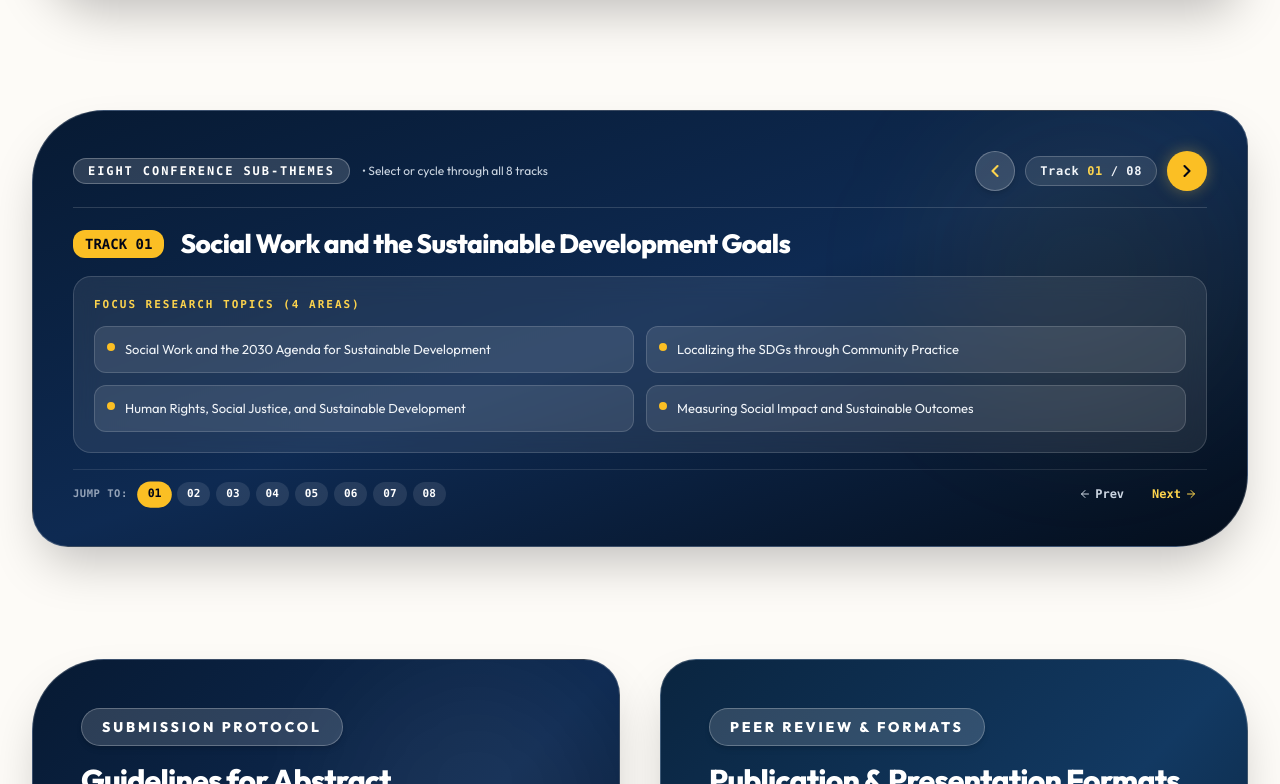
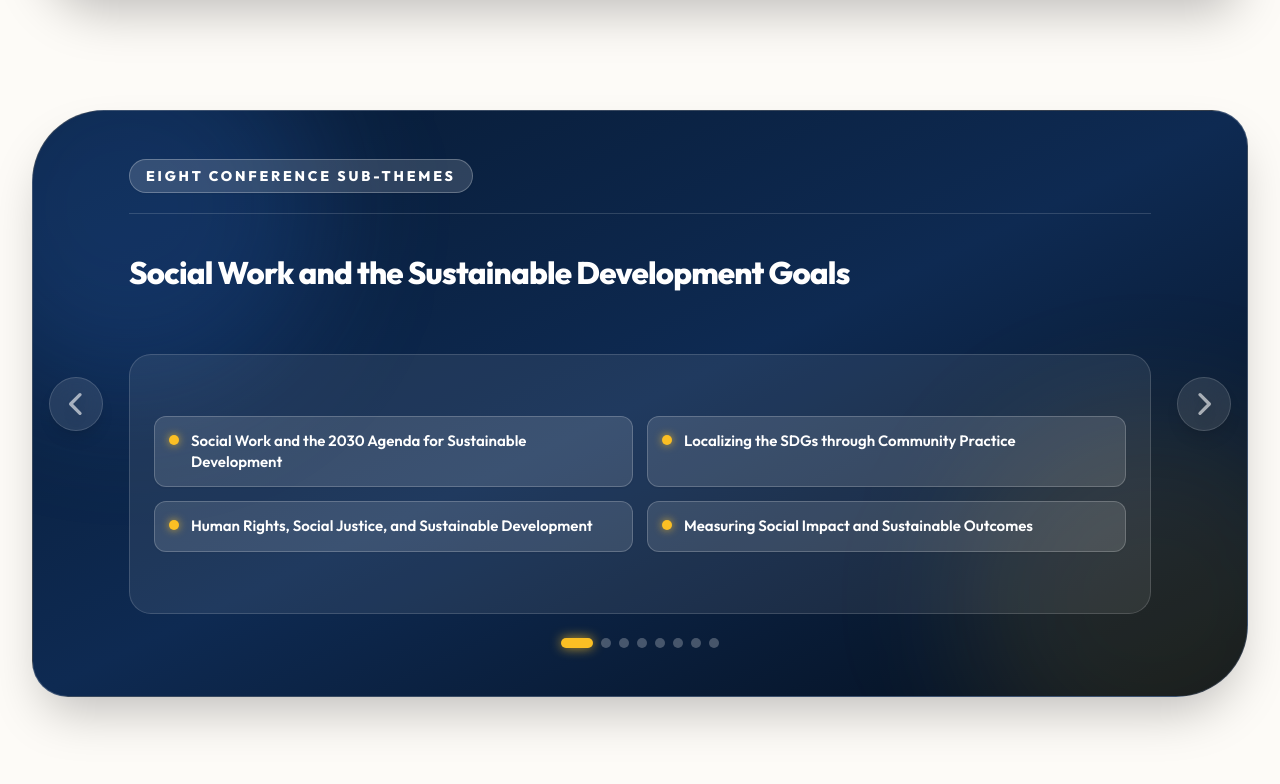
Before and after one commit to Rlabzteam/Dyuti27, a React (Vite) app: page /cfp in a window 1280 px wide. Shown: the part 1356-2140 px from the top of the page. Built offline with nearby package versions, Linux system fonts and the light colour scheme.

Commit message:
Enhance sub-themes showcase card with signature navy styling, fixed geometry, and high-visibility typography

```diff
--- a/src/pages/CallForPapers.tsx
+++ b/src/pages/CallForPapers.tsx
@@ -1,7 +1,7 @@
 import React, { useState } from 'react';
 import { Link } from 'react-router-dom';
 import { Button } from '@/components/ui/Button';
-import { Download, ChevronLeft, ChevronRight, ArrowLeft, ArrowRight } from 'lucide-react';
+import { Download } from 'lucide-react';
 import { CONFERENCE_DATA } from '@/data/conference';
 
 export const CallForPapers: React.FC = () => {
@@ -17,7 +17,6 @@ export const CallForPapers: React.FC = () => {
   };
 
   const activeTheme = CONFERENCE_DATA.subThemes[activeThemeIndex];
-  const activeTrackNum = String(activeThemeIndex + 1).padStart(2, '0');
 
   const participantTypes = [
     'Graduate Students',
@@ -124,134 +123,90 @@ export const CallForPapers: React.FC = () => {
           </div>
         </div>
 
-        {/* ── CONFERENCE THEMES (Compact Stepper Card with Arrow Navigation & Leaf Shape) ── */}
-        <div className="mb-20 lg:mb-28">
-          <div className="rounded-[28px] sm:rounded-[36px] rounded-tl-[56px] sm:rounded-tl-[72px] rounded-br-[56px] sm:rounded-br-[72px] overflow-hidden border border-white/20 shadow-2xl bg-gradient-to-br from-[#071A33] via-[#0e2a52] to-[#040e1c] text-white p-6 sm:p-8 lg:p-10 transition-all duration-300 relative">
+        {/* ── EIGHT CONFERENCE SUB-THEMES (Showcase Card with Fixed Shape & Signature Navy Blue Gradient) ── */}
+        <div className="relative w-full rounded-[28px] sm:rounded-[36px] rounded-tl-[56px] sm:rounded-tl-[72px] rounded-br-[56px] sm:rounded-br-[72px] overflow-hidden bg-gradient-to-br from-[#071A33] via-[#0e2a52] to-[#040e1c] border border-white/20 hover:border-amber-400/30 shadow-2xl p-6 sm:p-10 lg:p-12 text-white mb-20 lg:mb-28">
+          {/* Ambient Background Radial Glows */}
+          <div className="absolute -top-24 -left-24 w-96 h-96 bg-blue-500/20 rounded-full blur-3xl pointer-events-none" />
+          <div className="absolute -bottom-24 -right-24 w-96 h-96 bg-amber-400/10 rounded-full blur-3xl pointer-events-none" />
 
-            {/* Ambient Background Glow */}
-            <div className="absolute top-0 right-0 w-80 h-80 bg-amber-400/5 rounded-full blur-3xl pointer-events-none" />
-
-            {/* Top Bar: Section Title + Arrow Controls */}
-            <div className="flex flex-col sm:flex-row sm:items-center justify-between gap-4 pb-4 mb-5 border-b border-white/15 relative z-10">
-              <div className="flex items-center gap-3">
-                <span className="inline-flex items-center px-3.5 py-1 rounded-full bg-white/15 border border-white/25 text-white text-[11px] sm:text-xs font-mono font-black uppercase tracking-[0.16em]">
-                  Eight Conference Sub-Themes
-                </span>
-                <span className="text-xs text-slate-300 font-sans font-medium hidden md:inline">
-                  &bull; Select or cycle through all 8 tracks
-                </span>
-              </div>
-
-              {/* Arrow Stepper Controls */}
-              <div className="flex items-center gap-2.5 self-end sm:self-center">
+          {/* Left Arrow Button with Micro-Animation */}
           <button
             type="button"
             onClick={handlePrevTheme}
-                  aria-label="Previous conference theme"
-                  className="w-10 h-10 rounded-full bg-white/15 hover:bg-white/25 border border-white/25 flex items-center justify-center text-white transition-all hover:scale-105 active:scale-95 shadow-md cursor-pointer"
-                  title="Previous Theme"
+            aria-label="Previous Sub-Theme"
+            className="group/btn absolute left-2 sm:left-4 top-1/2 -translate-y-1/2 z-20 text-white/60 hover:text-amber-300 hover:scale-110 active:scale-95 transition-all duration-300 p-2.5 rounded-full bg-white/10 hover:bg-white/20 border border-white/15 hover:border-amber-400/40 backdrop-blur-md shadow-lg focus:outline-none cursor-pointer"
           >
-                  <ChevronLeft className="w-5 h-5 text-amber-300 stroke-[2.5]" />
+            <svg className="w-6 h-6 sm:w-8 sm:h-8 drop-shadow-lg transition-transform duration-300 group-hover/btn:-translate-x-0.5" fill="none" stroke="currentColor" viewBox="0 0 24 24">
+              <path strokeLinecap="round" strokeLinejoin="round" strokeWidth="2.5" d="M15 19l-7-7 7-7" />
+            </svg>
           </button>
 
-                <span className="font-mono text-xs font-black px-3.5 py-1.5 rounded-full bg-white/10 border border-white/20 text-slate-100 tracking-wider">
-                  Track <strong className="text-amber-300">{activeTrackNum}</strong> / 08
-                </span>
-
+          {/* Right Arrow Button with Micro-Animation */}
           <button
             type="button"
             onClick={handleNextTheme}
-                  aria-label="Next conference theme"
-                  className="w-10 h-10 rounded-full bg-amber-400 hover:bg-amber-300 text-slate-950 flex items-center justify-center transition-all hover:scale-105 active:scale-95 shadow-[0_0_15px_rgba(247,201,72,0.35)] cursor-pointer"
-                  title="Next Theme"
+            aria-label="Next Sub-Theme"
+            className="group/btn absolute right-2 sm:right-4 top-1/2 -translate-y-1/2 z-20 text-white/60 hover:text-amber-300 hover:scale-110 active:scale-95 transition-all duration-300 p-2.5 rounded-full bg-white/10 hover:bg-white/20 border border-white/15 hover:border-amber-400/40 backdrop-blur-md shadow-lg focus:outline-none cursor-pointer"
           >
-                  <ChevronRight className="w-5 h-5 text-slate-950 stroke-[2.5]" />
+            <svg className="w-6 h-6 sm:w-8 sm:h-8 drop-shadow-lg transition-transform duration-300 group-hover/btn:translate-x-0.5" fill="none" stroke="currentColor" viewBox="0 0 24 24">
+              <path strokeLinecap="round" strokeLinejoin="round" strokeWidth="2.5" d="M9 5l7 7-7 7" />
+            </svg>
           </button>
+
+          {/* Inner Content */}
+          <div className="relative z-10 px-4 sm:px-8 lg:px-12">
+            {/* Section Header */}
+            <div className="flex items-center justify-between pb-5 mb-5 border-b border-white/15">
+              <div className="flex items-center gap-3">
+                <span className="inline-flex items-center px-4 py-1.5 rounded-full bg-white/15 border border-white/25 text-white text-xs sm:text-sm font-sans font-black uppercase tracking-[0.2em] shadow-sm">
+                  Eight Conference Sub-Themes
+                </span>
               </div>
             </div>
 
-            {/* Active Theme Body */}
-            <div key={activeTheme.id || activeThemeIndex} className="space-y-4 relative z-10 animate-fadeIn">
-
-              {/* Track Title */}
-              <div className="flex flex-col sm:flex-row sm:items-center gap-2.5 sm:gap-4">
-                <span className="font-mono text-xs sm:text-sm font-black px-3 py-1 rounded-xl bg-amber-400 text-slate-950 shrink-0 shadow-sm w-fit">
-                  TRACK {activeTrackNum}
-                </span>
-
-                <h4 className="font-heading font-black text-xl sm:text-2xl lg:text-[1.65rem] text-white tracking-tight leading-snug m-0">
+            {/* Active Theme Dynamic Body with Fade-In Animation & Rigid Fixed Heights */}
+            <div
+              key={activeTheme.id || activeThemeIndex}
+              className="space-y-4 animate-fade-in transition-opacity duration-300 min-h-[440px] sm:min-h-[380px] flex flex-col justify-between"
+            >
+              {/* Sub-Theme Title (Fixed Height Slot) */}
+              <div className="h-[72px] sm:h-[78px] flex items-center">
+                <h3 className="font-heading text-xl sm:text-2xl lg:text-[1.95rem] font-extrabold text-white m-0 leading-snug tracking-tight">
                   {activeTheme.title}
-                </h4>
+                </h3>
               </div>
 
-              {/* Research Sub-Topics Grid (Streamlined & Compact) */}
-              <div className="p-4 sm:p-5 rounded-[18px] bg-white/[0.08] border border-white/15 backdrop-blur-md">
-                <div className="flex items-center justify-between mb-3">
-                  <h5 className="text-[11px] font-mono font-black uppercase tracking-[0.18em] text-amber-300 m-0">
-                    Focus Research Topics ({activeTheme.topics.length} Areas)
-                  </h5>
-                </div>
-
-                <div className="grid grid-cols-1 md:grid-cols-2 gap-2.5 sm:gap-3">
+              {/* Research Focus Areas Grid with Enhanced Font Visibility */}
+              <div className="p-4 sm:p-6 rounded-[22px] bg-white/[0.08] hover:bg-white/[0.11] border border-white/15 backdrop-blur-md transition-all duration-300 min-h-[330px] sm:min-h-[260px] flex flex-col justify-center">
+                <div className="grid grid-cols-1 sm:grid-cols-2 gap-3 sm:gap-3.5 items-stretch">
                   {activeTheme.topics.map((topic, topicIdx) => (
                     <div
                       key={topicIdx}
-                      className="flex items-start gap-2.5 p-3 rounded-xl bg-white/10 border border-white/15 text-slate-100 text-xs sm:text-[13px] font-sans font-medium leading-relaxed hover:bg-white/15 transition-colors"
+                      className="flex items-start gap-3 p-3 sm:p-3.5 rounded-xl bg-white/[0.12] hover:bg-white/[0.18] border border-white/20 text-white text-[13.5px] sm:text-[15px] font-sans font-semibold leading-snug shadow-sm transition-all duration-200 group/topic"
                     >
-                      <span className="w-2 h-2 rounded-full bg-amber-400 mt-1 shrink-0 shadow-xs" />
-                      <span>{topic}</span>
+                      <span className="w-2.5 h-2.5 rounded-full bg-amber-400 mt-1 shrink-0 shadow-[0_0_8px_rgba(251,191,36,0.8)] group-hover/topic:scale-125 transition-transform" />
+                      <span className="group-hover/topic:text-amber-200 transition-colors">{topic}</span>
                     </div>
                   ))}
                 </div>
               </div>
+            </div>
 
-              {/* Bottom Quick-Jump Pills & Inline Nav */}
-              <div className="pt-3 flex flex-col sm:flex-row items-center justify-between gap-3 border-t border-white/10">
-                <div className="flex flex-wrap items-center justify-center gap-1.5">
-                  <span className="text-[10.5px] font-mono font-bold uppercase tracking-wider text-slate-400 mr-1 hidden sm:inline">
-                    Jump to:
-                  </span>
-                  {CONFERENCE_DATA.subThemes.map((_, idx) => {
-                    const pillNum = String(idx + 1).padStart(2, '0');
-                    const isActive = activeThemeIndex === idx;
-                    return (
+            {/* Manual Pagination Dots (No Numbers) */}
+            <div className="flex items-center justify-center gap-2 pt-5 mt-1">
+              {CONFERENCE_DATA.subThemes.map((_, idx) => (
                 <button
                   key={idx}
                   type="button"
                   onClick={() => setActiveThemeIndex(idx)}
-                        className={`px-2.5 py-1 rounded-full font-mono text-[11px] font-black transition-all ${
-                          isActive
-                            ? 'bg-amber-400 text-slate-950 scale-105 shadow-sm'
-                            : 'bg-white/10 text-white hover:bg-white/20'
+                  className={`h-2.5 rounded-full transition-all duration-300 cursor-pointer ${
+                    activeThemeIndex === idx
+                      ? 'w-8 bg-amber-400 shadow-[0_0_12px_rgba(251,191,36,0.8)]'
+                      : 'w-2.5 bg-white/25 hover:bg-white/50'
                   }`}
-                        aria-label={`Jump to theme ${pillNum}`}
-                      >
-                        {pillNum}
-                      </button>
-                    );
-                  })}
-                </div>
-
-                <div className="flex items-center gap-2">
-                  <button
-                    type="button"
-                    onClick={handlePrevTheme}
-                    className="text-xs font-mono font-bold text-slate-300 hover:text-white flex items-center gap-1 py-1 px-2.5 rounded-lg hover:bg-white/10 transition-colors"
-                  >
-                    <ArrowLeft className="w-3 h-3" />
-                    Prev
-                  </button>
-                  <button
-                    type="button"
-                    onClick={handleNextTheme}
-                    className="text-xs font-mono font-black text-amber-300 hover:text-amber-200 flex items-center gap-1 py-1 px-2.5 rounded-lg hover:bg-white/10 transition-colors"
-                  >
-                    Next
-                    <ArrowRight className="w-3 h-3" />
-                  </button>
-                </div>
-              </div>
-
+                  aria-label={`Go to sub-theme ${idx + 1}`}
+                />
+              ))}
             </div>
 
           </div>
```
Lines whose indentation alone changed are shown as unchanged.
